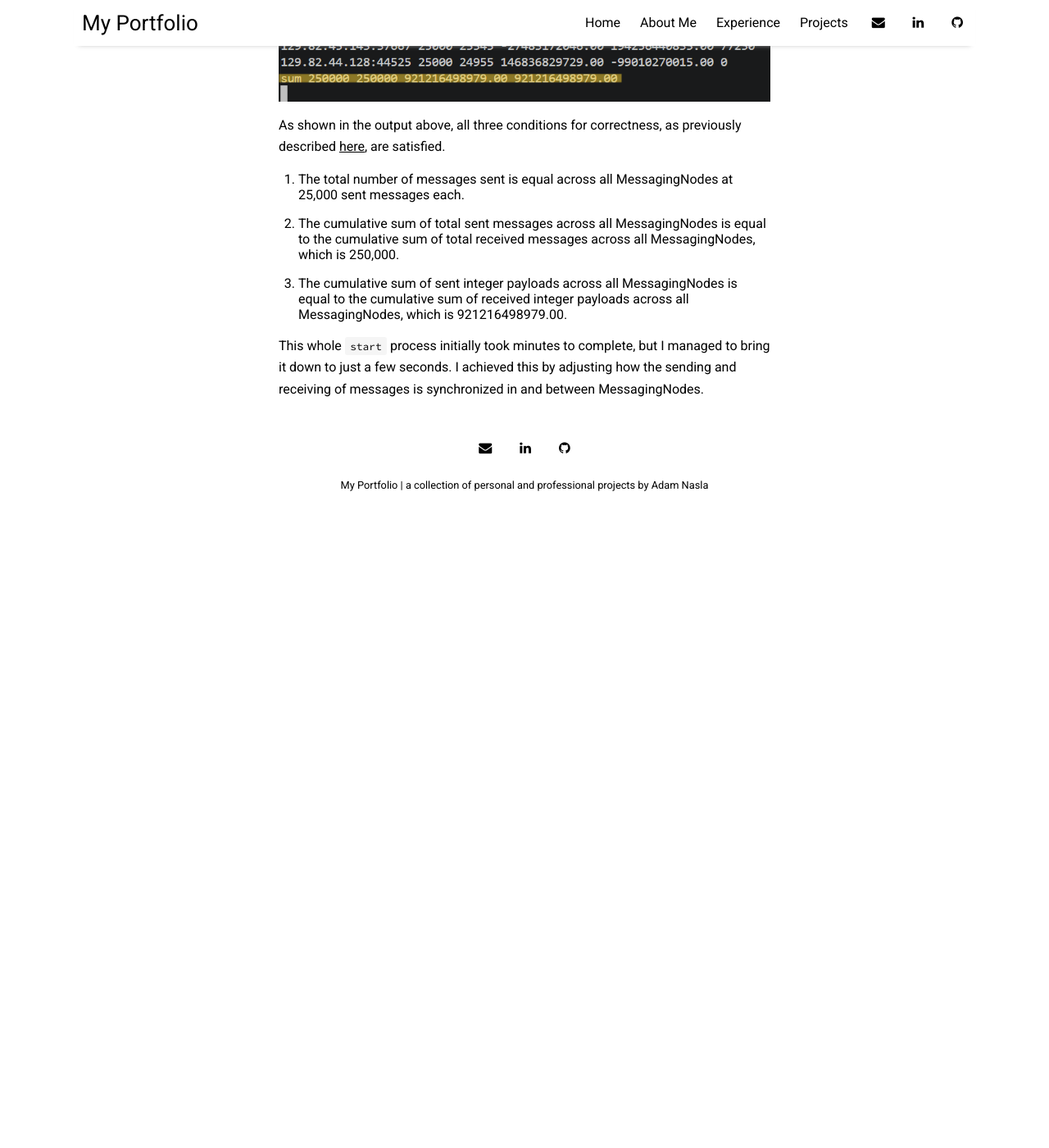
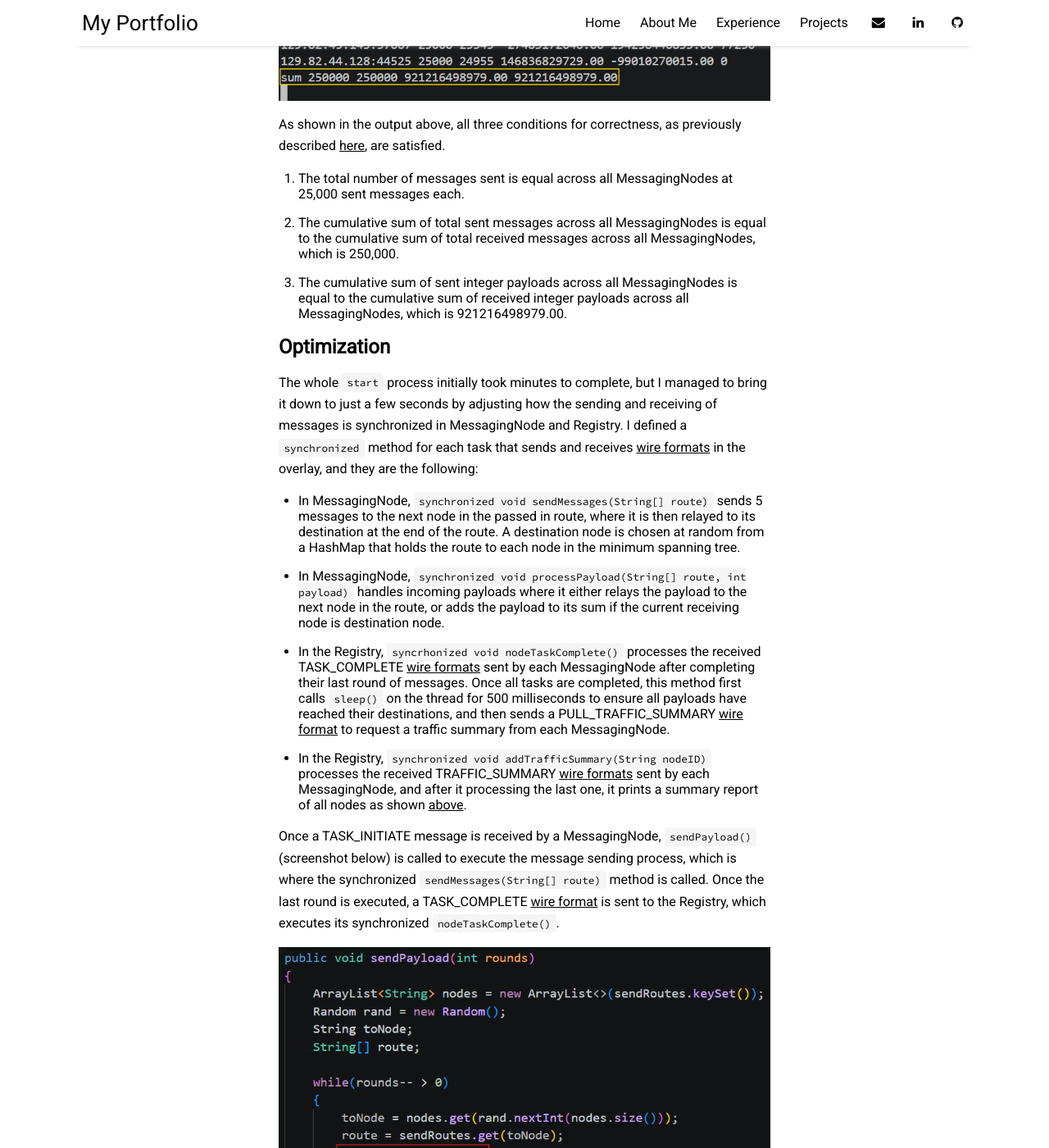
Before and after one commit to naslash/naslash.github.io, a Jekyll site: the page built from pages/network-overlay.md, in a window 1280 px wide and 1400 px high, scrolled down 5739 px. Shown: the whole window at 82% size. Built offline with Jekyll 4.4.1, drawn with Linux system fonts in a browser that asks for light colours; nearby versions of some CDN libraries; before the commit the page ends 6369 px from its top, so only the background shows below that; some of the changed text lies outside the part shown.

Commit message:
updated most images and almost done with network-overlay

````diff
--- a/pages/network-overlay.md
+++ b/pages/network-overlay.md
@@ -103,4 +103,23 @@ As shown in the output above, all three conditions for correctness, as previousl
 2. The cumulative sum of total sent messages across all MessagingNodes is equal to the cumulative sum of total received messages across all MessagingNodes, which is 250,000.
 3. The cumulative sum of sent integer payloads across all MessagingNodes is equal to the cumulative sum of received integer payloads across all MessagingNodes, which is 921216498979.00.
 
-This whole ```start``` process initially took minutes to complete, but I managed to bring it down to just a few seconds. I achieved this by adjusting how the sending and receiving of messages is synchronized in and between MessagingNodes.
+## Optimization
+
+The whole ```start``` process initially took minutes to complete, but I managed to bring it down to just a few seconds by adjusting how the sending and receiving of messages is synchronized in MessagingNode and Registry. I defined a ```synchronized``` method for each task that sends and receives [wire formats](#wire-formats) in the overlay, and they are the following:
+
+- In MessagingNode, ```synchronized void sendMessages(String[] route)``` sends 5 messages to the next node in the passed in route, where it is then relayed to its destination at the end of the route. A destination node is chosen at random from a HashMap that holds the route to each node in the minimum spanning tree.
+- In MessagingNode, ```synchronized void processPayload(String[] route, int payload)``` handles incoming payloads where it either relays the payload to the next node in the route, or adds the payload to its sum if the current receiving node is destination node.
+- In the Registry, ```syncrhonized void nodeTaskComplete()``` processes the received TASK_COMPLETE [wire formats](#wire-formats) sent by each MessagingNode after completing their last round of messages. Once all tasks are completed, this method first calls ```sleep()``` on the thread for 500 milliseconds to ensure all payloads have reached their destinations, and then sends a PULL_TRAFFIC_SUMMARY [wire format](#wire-formats) to request a traffic summary from each MessagingNode.
+- In the Registry, ```synchronized void addTrafficSummary(String nodeID)``` processes the received TRAFFIC_SUMMARY [wire formats](#wire-formats) sent by each MessagingNode, and after it processing the last one, it prints a summary report of all nodes as shown [above](#results).
+
+Once a TASK_INITIATE message is received by a MessagingNode, ```sendPayload()``` (screenshot below) is called to execute the message sending process, which is where the synchronized ```sendMessages(String[] route)``` method is called. Once the last round is executed, a TASK_COMPLETE [wire format](#wire-formats) is sent to the Registry, which executes its synchronized ```nodeTaskComplete()```.
+
+[![send](/assets/img/send-payload.png)](/assets/img/send-payload.png)
+
+A payload is sent and received in the form of a MESSAGE [wire format](#wire-formats).
+
+Any time a MessagingNode receives a payload, ```receivePayload()``` (screenshot below) is called to decode the incoming MESSAGE bits and pass its data to the synchronized ```processPayload()``` method.
+
+[![receive](/assets/img/receive-payload.png)](/assets/img/receive-payload.png)
+
+Implementing it this way allows a MessagingNode to continuously loop through rounds, sending messages while also processing payloads as they are received, without the two operations overlapping thanks to Java's synchronization mechanism.
````
Also changed, not shown: assets/img/list-messaging-nodes.png, assets/img/print-mst.png, assets/img/receive-payload.png (added), assets/img/send-overlay-link-weights.png, assets/img/send-payload.png (added), assets/img/setup-overlay-ser.png, assets/img/start-5000.png.
